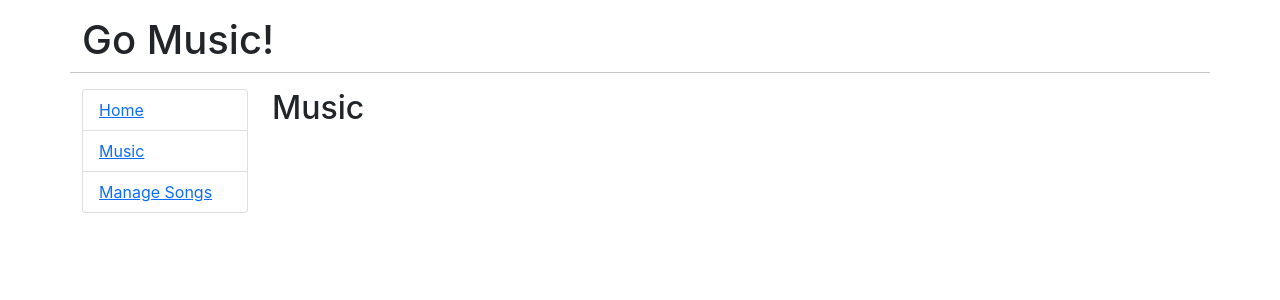
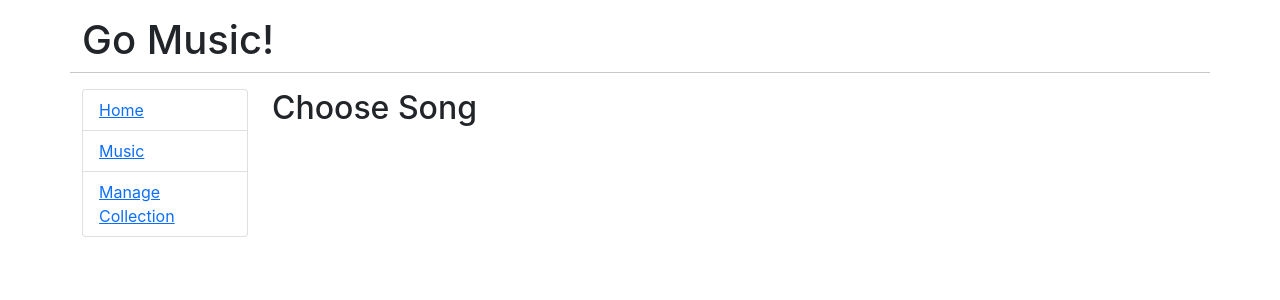
Before and after one commit to Jaspier/Go-Music, a React (Create React App) app: page /#/music in a window 1280 px wide. Shown: the top 300 px of the page. Built offline with nearby package versions, Linux system fonts and the light colour scheme.

Commit message:
Routing to components

```diff
--- a/src/App.js
+++ b/src/App.js
@@ -1,5 +1,8 @@
-import React, { Fragment } from 'react';
+import React from 'react';
 import { HashRouter as Router, Switch, Route, Link } from 'react-router-dom';
+import Music from './components/Music';
+import Home from './components/Home';
+import Admin from './components/Admin';
 
 export default function App() {
   return (
@@ -20,7 +23,7 @@ export default function App() {
                   <Link to='/music'>Music</Link>
                 </li>
                 <li className='list-group-item'>
-                  <Link to='/admin'>Manage Songs</Link>
+                  <Link to='/admin'>Manage Collection</Link>
                 </li>
               </ul>
             </nav>
@@ -43,15 +46,3 @@ export default function App() {
     </Router>
   );
 }
-
-function Home() {
-  return <h2>Home</h2>;
-}
-
-function Music() {
-  return <h2>Music</h2>;
-}
-
-function Admin() {
-  return <h2>Manage Songs</h2>;
-}
--- /dev/null
+++ b/src/components/Admin.js
@@ -0,0 +1,7 @@
+import React, { Component } from 'react';
+
+export default class Admin extends Component {
+  render() {
+    return <h2>Manage Collection</h2>;
+  }
+}
--- /dev/null
+++ b/src/components/Home.js
@@ -0,0 +1,7 @@
+import React, { Component } from 'react';
+
+export default class Home extends Component {
+  render() {
+    return <h2>Home</h2>;
+  }
+}
--- /dev/null
+++ b/src/components/Music.js
@@ -0,0 +1,7 @@
+import React, { Component } from 'react';
+
+export default class Music extends Component {
+  render() {
+    return <h2>Choose Song</h2>;
+  }
+}
```
